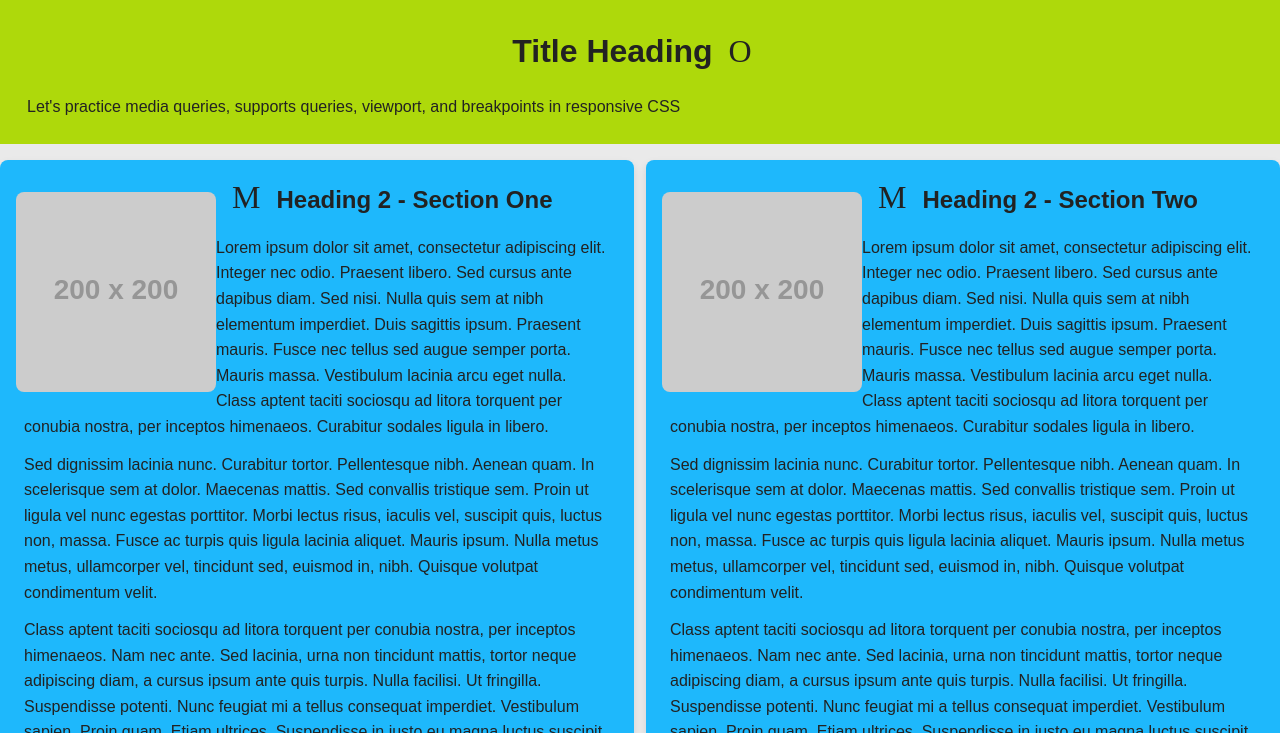
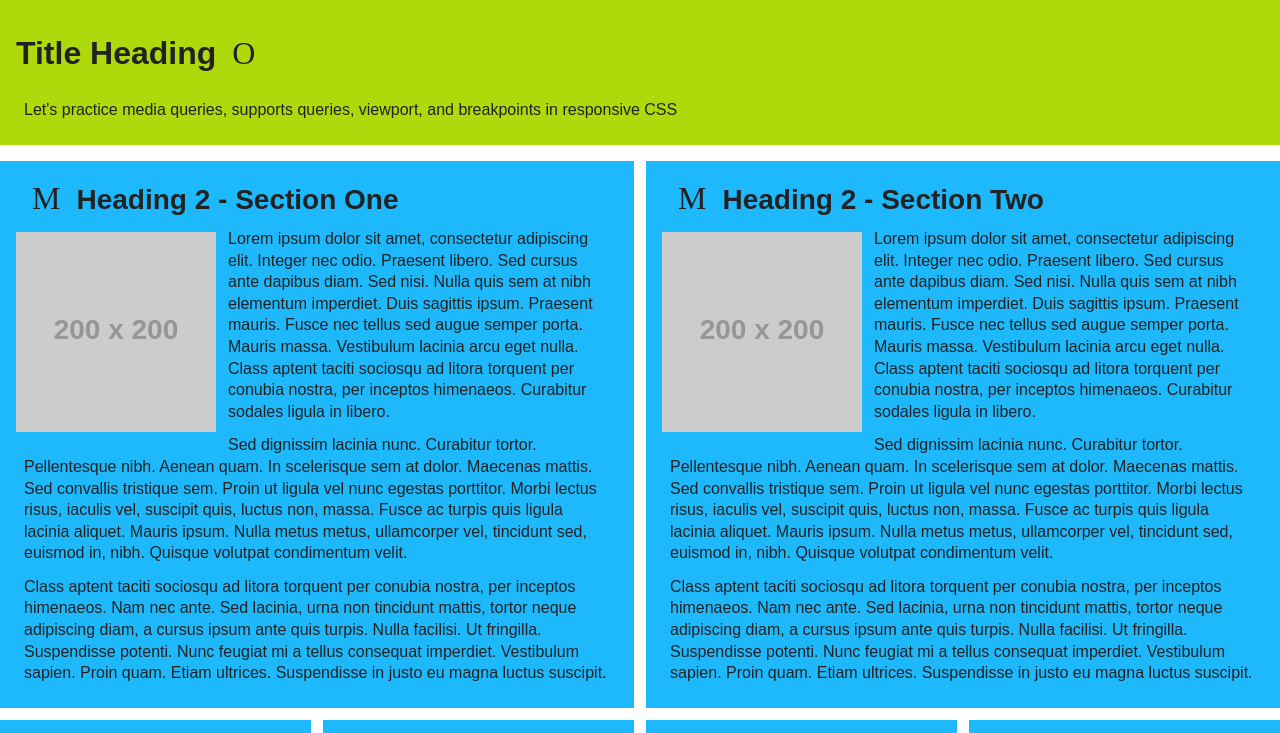
Before and after one commit to AnkitaKate23/viewport, a plain HTML site: page index.html in a window 1280 px wide. Shown: the top 733 px of the page. Drawn offline with Linux system fonts and the light colour scheme; placeholder pictures from the web are drawn by us; some icons are missing.

Commit message:
Added changes in the css file
Added changes in the css file and did correction in the html image links.

```diff
--- a/Kate.css
+++ b/Kate.css
@@ -1,13 +1,33 @@
 /* YOUR NAME GOES HERE */
 /* Ankita Kate */
-
 /* --------------- ADD CSS RESET TO THE FILE HERE --------------- */
-
-* {
+*,
+*::before,
+*::after {
     margin: 0;
     padding: 0;
     box-sizing: border-box;
   }
+
+  html, body {
+    height: 100%;
+    scroll-behavior: smooth;
+  }
+
+  img, picture, video, canvas, svg {
+    display: block;
+    max-width: 100%;
+  }
+
+  input, button, textarea, select {
+    font: inherit;
+  }
+
+  a {
+    text-decoration: none;
+    color: inherit;
+  }
+
 
 /* ----- AUTOPREFIXER FOR VS CODE WAS USED FOR VENDOR PREFIXES ----- */
 /* ---------- VARIABLES ---------- */
@@ -30,19 +50,12 @@
 *{
     box-sizing: border-box;
     line-height: 1.35;
-    font-family: sans-serif;
-}
-body {
-    background-color: var(--light-gray);
-    color: var(--dark-gray);
-    font-size: 16px;
 }
 
 
 
 /* ----- CHECK FOR USER DARK MODE PREFERENCE ----- */
 /* --------------- BEGIN USER PREFERS DARK COLOR SCHEME QUERY --------------- */
-
 @media (prefers-color-scheme: dark) {
     body {
       background-color: var(--dark-gray);
@@ -51,33 +64,33 @@ body {
 
     header, footer {
       background-color: var(--black);
+      color: var(--light-gray);
     }
 
     section {
       background-color: var(--blue-gray);
+      color: var(--light-gray);
     }
   }
+/* CHANGE THE BODY'S BACKGROUND COLOR TO THE DARK GRAY IF THE USER PREFERS DARK MODE */
 
-/* CHANGE THE BODY'S BACKGROUND COLOR TO THE DARK GRAY IF THE USER PREFERS DARK MODE */
 /* --------------- END USER PREFERS DARK COLOR SCHEME QUERY --------------- */
+
 
 
 /* ----- HEADINGS ----- */
 h1, h2, h3, h4{
     font-weight: bold;
-    line-height: 1.2;
-    margin-bottom: 00.5em;
 }
 
 h1{
     font-size: 2em;
-    margin-top: 0.5em;
+    margin: 0.5em 0;
     display: inline;
-
 }
 
 h2{
-    font-size: 1.5em;
+    font-size: 1.75em;
     display: inline;
 }
 
@@ -85,9 +98,7 @@ h2{
 img{
     display: block;
     max-width: 100%;
-    height: auto;
-    margin: 1em 0;
-    border-radius: 0.5em;
+    margin: 0.5em 0;
 }
 
 /* ----- ANIMATED ICON ----- */
@@ -120,15 +131,21 @@ footer .icon{
 
 /* ----- HANDLE PREFERS REDUCED MOTION FOR THE ICON ANIMATIONS ----- */
 /* --------------- BEGIN USER PREFERS REDUCED MOTION QUERY --------------- */
-/* --------------- END USER PREFERS REDUCED MOTION QUERY --------------- */
 
-
+    @-webkit-keyframes icon-animation {
+        0% { font-variation-settings: "TIME" 1; }
+    }
+    @keyframes icon-animation {
+        0% { font-variation-settings: "TIME" 1; }
+    }
     @media (prefers-reduced-motion: reduce) {
         .icon {
           animation: none !important;
           -webkit-animation: none !important;
         }
       }
+/* --------------- END USER PREFERS REDUCED MOTION QUERY --------------- */
+
 
 
 /* ----- TEXT ----- */
@@ -137,8 +154,6 @@ p, small{
     margin: 0.25em;
     padding: 0.25em;
     max-width: 75ch;
-    line-height: 1.6;
-    color: var(--dark-gray);
 }
 
 /* ----- MAIN/HEADER/FOOTER ----- */
@@ -149,55 +164,33 @@ main, header, footer{
 }
 
 header, footer{
-    padding: 1.5em;
-    background-color: var(--pink);
-    color: var(--white);
-    text-align: center;
+    padding: 1em;
 }
 
 main{
     max-width: 1795px;
-    margin: 0 auto;
-    padding: 1 em;
 }
 
 /* ----- CONTAINERS ----- */
 section{
     margin: 1em 0;
     padding: 1em;
-    background-color: var(--red);
-    color: var(--light-gray);
-    border-radius: 0.5em;
-    box-shadow: 0 4px 8px rgba(0,0,0,0.1);
 }
 
 /* ---------- EXTRA SMALL SCREEN STYLES ---------- */
-body {
-    background-color: var(--light-gray);
-    font-size: 16px;
-}
 header, footer{
     background-color: var(--pink);
     color: var(--white);
-    text-align: center;
-    padding: 1em;
 }
 
 section{
     background-color: var(--red);
     color: var(--light-gray);
-    margin: 1em 0;
-    padding: 1 em;
-    border-radius: 0.5em;
-    box-shadow: 0 4px 8px rgba(0,0,0,0.1);
 }
 
 img{
     margin: 0.75em 0.75em 0.75em 0;
-    display: block;
-    max-width: auto;
-    margin: 1em 0;
-    border-radius: 0.5em;
+    display: inline;
     float: left;
 }
 
@@ -205,7 +198,6 @@ img{
 /* ---------- SMALL SCREEN STYLES ---------- */
 /* --------------- BEGIN SMALL SCREEN SIZES --------------- */
     @media screen and (min-width: 600px) {
-
         header, footer{
         background-color: var(--lime-green);
         color: var(--dark-gray);
@@ -230,7 +222,7 @@ img{
 
     img{
         width: 200px;
-        max-width: 100%;
+        max-width: 200px;
     }
 }
 /* --------------- END SMALL SCREEN SIZES --------------- */
@@ -240,7 +232,6 @@ img{
 /* ---------- MEDIUM SCREEN STYLES ---------- */
 /* --------------- BEGIN MEDIUM SCREEN SIZES --------------- */
     @media screen and (min-width: 900px) {
-
      header, footer{
         background-color: var(--black);
         color: var(--white);
@@ -252,7 +243,6 @@ img{
 
     section{
         background-color: var(--light-gray);
-        color: var(--dark-gray);
     }
 
     #one{
@@ -276,7 +266,6 @@ img{
 /* ---------- LARGE SCREEN STYLES ---------- */
 /* --------------- BEGIN LARGE SCREEN SIZES --------------- */
  @media screen and (min-width: 1200px) {
-
         header, footer{
         background-color: var(--lime-green);
         color: var(--dark-gray);
@@ -316,9 +305,10 @@ img{
 
 /* ---------- ADJUSTING RESPONSIVE IMAGE SIZE ---------- */
 /* --------------- BEGIN RESPONSIVE IMAGE ADJUST SIZES --------------- */
-@media screen and (min-width:1380px) {
-
+    @media screen and (min-width: 1380px) {
         img{
+        display: block;
+        float: none;
         width: 300px;
         max-width: 100%;
     }
@@ -330,11 +320,9 @@ img{
 /* ---------- EXTRA LARGE SCREEN STYLES ---------- */
 /* --------------- BEGIN EXTRA LARGE SCREEN SIZES --------------- */
     @media screen and (min-width: 1600px) {
-
         header, footer{
         background-color: var(--orange);
         padding-left: 5%;
-        padding-right: 5%;
     }
 
     main{
--- a/index.html
+++ b/index.html
@@ -17,6 +17,7 @@
         <!-- Add a link to your properly named CSS file here -->
         <link rel="stylesheet" href="Kate.css" >
     </head>
+
     <body>
         <header>
             <h1>Title Heading</h1><span class="icon" aria-hidden="true">O</span>
@@ -26,10 +27,10 @@
             <section id="one">
                 <span class="icon" aria-hidden="true">M</span><h2>Heading 2 - Section One</h2>
                 <picture>
-                    <source media="(min-width: 1380px)" srcset="https://via.placeholder.com/300x300.png">
-                    <source media="(max-width: 1380px) and (min-width: 620px)" srcset="https://via.placeholder.com/200x200.png">
-                    <source media="(max-width: 620px)" srcset="https://via.placeholder.com/500x150.png">
-                    <img src="https://via.placeholder.com/150x150.png" alt="placeholder">
+                    <source media="(min-width: 1380px)" srcset="https://placehold.co/300x300.png">
+                    <source media="(max-width: 1380px) and (min-width: 620px)" srcset="https://placehold.co/200x200.png">
+                    <source media="(max-width: 620px)" srcset="https://placehold.co/500x150.png">
+                    <img src="https://placehold.co/150x150.png" alt="placeholder">
                     </picture>
                 <p>
                     Lorem ipsum dolor sit amet, consectetur adipiscing elit. Integer nec odio. Praesent libero. Sed cursus ante dapibus diam. Sed nisi. Nulla quis sem at nibh elementum imperdiet. Duis sagittis ipsum. Praesent mauris. Fusce nec tellus sed augue semper porta. Mauris massa. Vestibulum lacinia arcu eget nulla. Class aptent taciti sociosqu ad litora torquent per conubia nostra, per inceptos himenaeos. Curabitur sodales ligula in libero.
@@ -44,10 +45,10 @@
             <section id="two">
                 <span class="icon" aria-hidden="true">M</span><h2>Heading 2 - Section Two</h2>
                 <picture>
-                    <source media="(min-width: 1380px)" srcset="https://via.placeholder.com/300x300.png">
-                    <source media="(max-width: 1380px) and (min-width: 620px)" srcset="https://via.placeholder.com/200x200.png">
-                    <source media="(max-width: 620px)" srcset="https://via.placeholder.com/500x150.png">
-                    <img src="https://via.placeholder.com/150x150.png" alt="placeholder">
+                    <source media="(min-width: 1380px)" srcset="https://placehold.co/300x300.png">
+                    <source media="(max-width: 1380px) and (min-width: 620px)" srcset="https://placehold.co/200x200.png">
+                    <source media="(max-width: 620px)" srcset="https://via.placehold.co/500x150.png">
+                    <img src="https://placehold.co/150x150.png" alt="placeholder">
                 </picture>
                 <p>
                     Lorem ipsum dolor sit amet, consectetur adipiscing elit. Integer nec odio. Praesent libero. Sed cursus ante dapibus diam. Sed nisi. Nulla quis sem at nibh elementum imperdiet. Duis sagittis ipsum. Praesent mauris. Fusce nec tellus sed augue semper porta. Mauris massa. Vestibulum lacinia arcu eget nulla. Class aptent taciti sociosqu ad litora torquent per conubia nostra, per inceptos himenaeos. Curabitur sodales ligula in libero.
@@ -86,10 +87,10 @@
             <section id="seven">
                 <span class="icon" aria-hidden="true">M</span><h2>Heading 2 - Section Seven</h2>
                 <picture>
-                    <source media="(min-width: 1380px)" srcset="https://via.placeholder.com/300x300.png">
-                    <source media="(max-width: 1380px) and (min-width: 620px)" srcset="https://via.placeholder.com/200x200.png">
-                    <source media="(max-width: 620px)" srcset="https://via.placeholder.com/500x150.png">
-                    <img src="https://via.placeholder.com/150x150.png" alt="placeholder">
+                    <source media="(min-width: 1380px)" srcset="https://placehold.co/300x300.png">
+                    <source media="(max-width: 1380px) and (min-width: 620px)" srcset="https://placehold.com/200x200.png">
+                    <source media="(max-width: 620px)" srcset="https://placehold.co/500x150.png">
+                    <img src="https://placehold.co/150x150.png" alt="placeholder">
                 </picture>
                 <p>
                     Lorem ipsum dolor sit amet, consectetur adipiscing elit. Integer nec odio. Praesent libero. Sed cursus ante dapibus diam. Sed nisi. Nulla quis sem at nibh elementum imperdiet. Duis sagittis ipsum. Praesent mauris. Fusce nec tellus sed augue semper porta. Mauris massa. Vestibulum lacinia arcu eget nulla. Class aptent taciti sociosqu ad litora torquent per conubia nostra, per inceptos himenaeos. Curabitur sodales ligula in libero.
@@ -104,10 +105,10 @@
             <section id="eight">
                 <span class="icon" aria-hidden="true">M</span><h2>Heading 2 - Section Eight</h2>
                 <picture>
-                    <source media="(min-width: 1380px)" srcset="https://via.placeholder.com/300x300.png">
-                    <source media="(max-width: 1380px) and (min-width: 620px)" srcset="https://via.placeholder.com/200x200.png">
-                    <source media="(max-width: 620px)" srcset="https://via.placeholder.com/500x150.png">
-                    <img src="https://via.placeholder.com/150x150.png" alt="placeholder">
+                    <source media="(min-width: 1380px)" srcset="https://placehold.co/300x300.png">
+                    <source media="(max-width: 1380px) and (min-width: 620px)" srcset="https://placehold.co/200x200.png">
+                    <source media="(max-width: 620px)" srcset="https://placehold.co/500x150.png">
+                    <img src="https://placehold.co/150x150.png" alt="placeholder">
                 </picture>
                 <p>
                     Lorem ipsum dolor sit amet, consectetur adipiscing elit. Integer nec odio. Praesent libero. Sed cursus ante dapibus diam. Sed nisi. Nulla quis sem at nibh elementum imperdiet. Duis sagittis ipsum. Praesent mauris. Fusce nec tellus sed augue semper porta. Mauris massa. Vestibulum lacinia arcu eget nulla. Class aptent taciti sociosqu ad litora torquent per conubia nostra, per inceptos himenaeos. Curabitur sodales ligula in libero.
```
Lines whose indentation alone changed are shown as unchanged.
